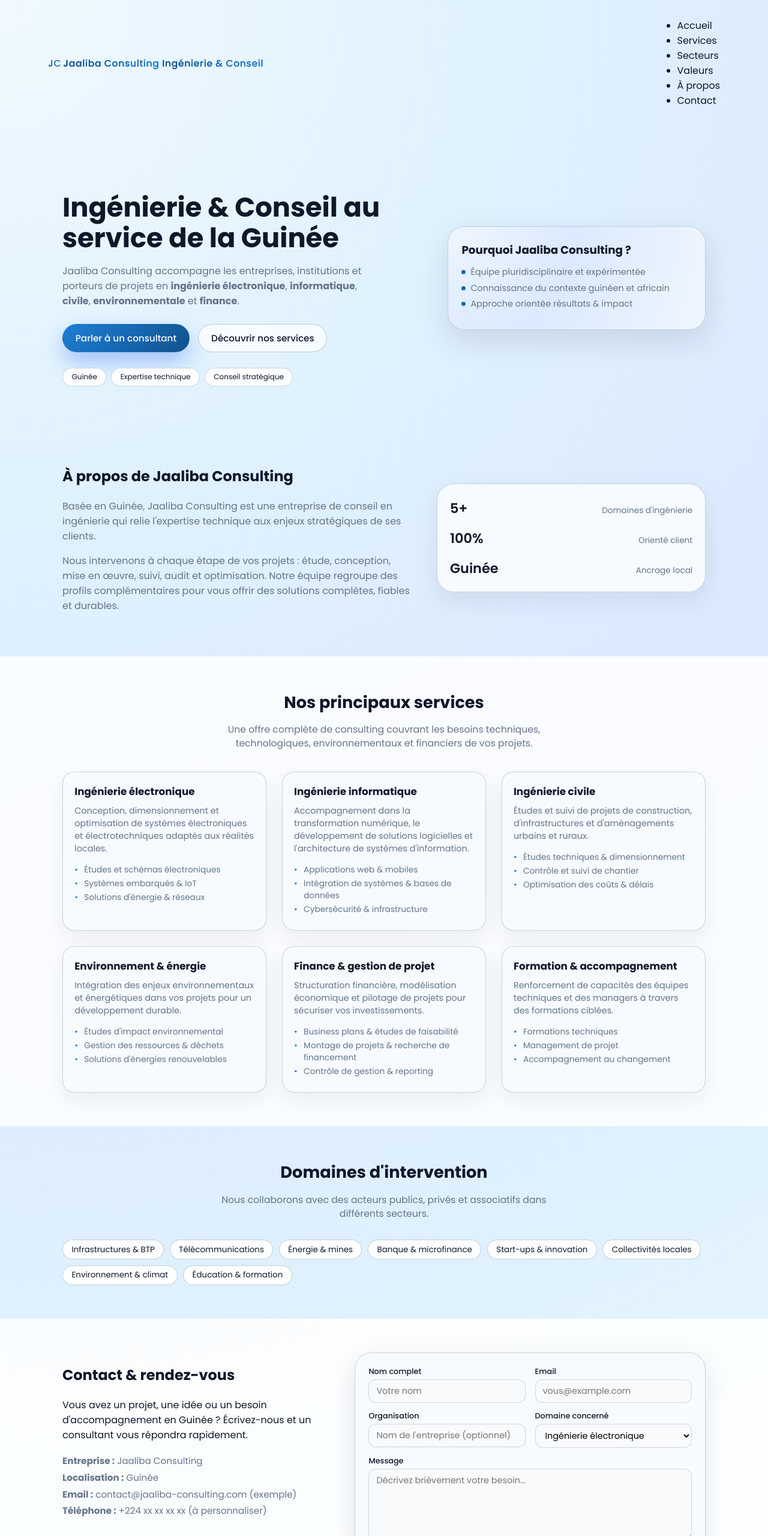
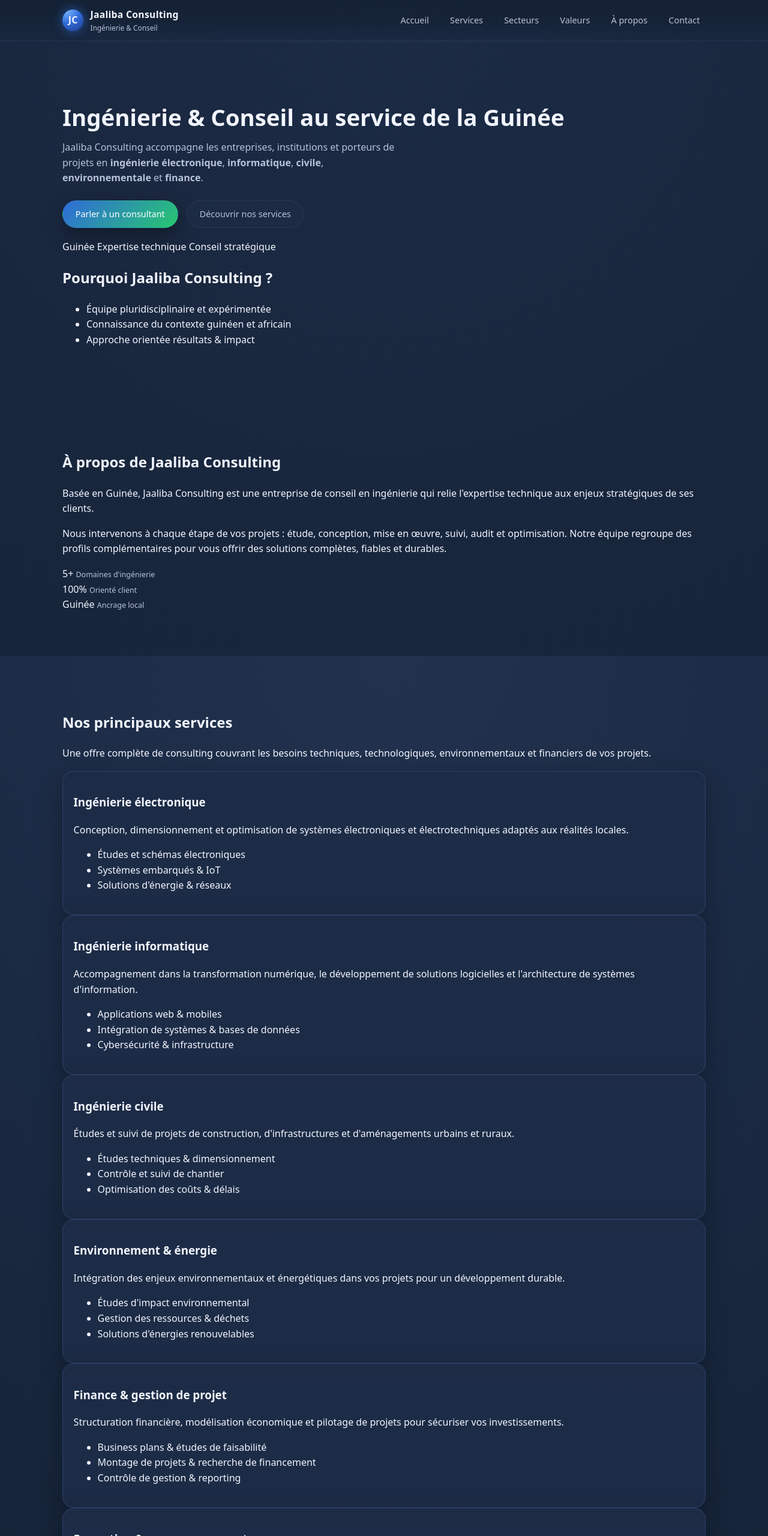
Before and after one commit to alderepelly/jaalibaguinee, a plain HTML site: page index.html in a window 1280 px wide. Shown: the top 2560 px of the page at 60% size. Drawn offline with Linux system fonts and the light colour scheme.

Commit message:
Update style.css

```diff
--- a/assets/css/style.css
+++ b/assets/css/style.css
@@ -1,45 +1,44 @@
-/* Import de la police Poppins déjà inclus via Google Fonts dans le HTML */
-
-:root {
-  --bg-main: #e6f4ff;
-  --bg-alt: #ffffff;
-  --bg-card: #f7fbff;
-  --primary: #1d7ed6;
-  --primary-soft: rgba(29, 126, 214, 0.08);
-  --primary-dark: #10528d;
-  --text-main: #0f172a;
-  --text-muted: #64748b;
-  --border-soft: rgba(148, 163, 184, 0.4);
-  --shadow-soft: 0 18px 50px rgba(15, 23, 42, 0.12);
-  --radius-lg: 20px;
-  --radius-xl: 28px;
-  --radius-pill: 999px;
-  --transition-fast: 0.18s ease-out;
-}
-
 *,
 *::before,
 *::after {
   box-sizing: border-box;
 }
 
+/* ---------------------------------------------------------
+   PALETTE ÉQUILIBRÉE (NI TROP SOMBRE, NI TROP CLAIRE)
+----------------------------------------------------------*/
+:root {
+  --bg: #0f1a2c;           /* fond principal bleu nuit adouci */
+  --bg-alt: #152235;       /* variante plus douce */
+  --card-bg: #1e2d47;      /* cartes lisibles, bleu/gris profond */
+
+  --primary: #2f6bda;
+  --primary-soft: rgba(47, 107, 218, 0.15);
+
+  --text: #f2f5ff;
+  --text-soft: #b8c2d9;
+  --border: #2a3a57;
+  --accent: #28c76f;
+
+  --radius-lg: 1.2rem;
+  --radius-xl: 1.6rem;
+  --shadow-soft: 0 16px 40px rgba(0, 0, 0, 0.28);
+  --transition: 0.22s ease-out;
+}
+
+html {
+  scroll-behavior: smooth;
+}
+
 body {
   margin: 0;
-  font-family: 'Poppins', system-ui, -apple-system, BlinkMacSystemFont, 'Segoe UI', sans-serif;
-  background: radial-gradient(circle at top left, #f0f9ff 0, #e0f2fe 25%, #dbeafe 50%, #e0f2fe 75%, #f0f9ff 100%);
-  color: var(--text-main);
-  -webkit-font-smoothing: antialiased;
+  font-family: system-ui, -apple-system, BlinkMacSystemFont, 'Segoe UI', sans-serif;
+  background: radial-gradient(circle at top, #1c2b45 0%, #152235 45%, #0f1a2c 100%);
+  color: var(--text);
+  line-height: 1.6;
 }
 
-img {
-  max-width: 100%;
-  display: block;
-}
-
-a {
-  color: inherit;
-  text-decoration: none;
-}
+/* Layout utils */
 
 .container {
   width: 100%;
@@ -48,555 +47,326 @@ a {
   padding: 0 1.5rem;
 }
 
+.section {
+  padding: 4.5rem 0;
+}
+
+.section-alt {
+  padding: 4.5rem 0;
+  background: radial-gradient(circle at top, #22324e 0%, #1a2942 50%, #152235 100%);
+}
+
+.section-header {
+  text-align: center;
+  margin-bottom: 2.5rem;
+}
+
+.section-header h2 {
+  font-size: 2rem;
+  margin-bottom: 0.5rem;
+}
+
+.section-header p {
+  max-width: 560px;
+  margin: 0.25rem auto 0;
+  color: var(--text-soft);
+}
+
 /* Header */
 
-.site-header {
+.header {
   position: sticky;
   top: 0;
-  z-index: 40;
-  backdrop-filter: blur(12px);
-  background: linear-gradient(to bottom, rgba(240, 249, 255, 0.9), rgba(240, 249, 255, 0.7));
-  border-bottom: 1px solid rgba(148, 163, 184, 0.25);
+  z-index: 50;
+  backdrop-filter: blur(16px);
+  background: linear-gradient(to bottom, rgba(21, 34, 53, 0.96), rgba(21, 34, 53, 0.86), transparent);
+  border-bottom: 1px solid var(--border);
 }
 
 .header-inner {
   display: flex;
   align-items: center;
   justify-content: space-between;
-  padding: 0.9rem 0;
+  padding: 0.75rem 1.5rem;
 }
 
 .logo {
-  font-weight: 700;
-  letter-spacing: 0.03em;
-  font-size: 1.25rem;
   display: flex;
-  align-items: baseline;
-  gap: 0.2rem;
+  align-items: center;
+  gap: 0.7rem;
 }
 
-.logo span {
-  font-weight: 500;
-  font-size: 0.98rem;
-  background: linear-gradient(to right, var(--primary-dark), var(--primary));
-  -webkit-background-clip: text;
-  background-clip: text;
-  color: transparent;
+.logo-mark {
+  width: 2.2rem;
+  height: 2.2rem;
+  border-radius: 999px;
+  display: inline-flex;
+  align-items: center;
+  justify-content: center;
+  background: radial-gradient(circle at 20% 0, #7db9ff, #2f6bda, #1e3a8a);
+  box-shadow: 0 0 18px rgba(47, 107, 218, 0.7);
+  font-weight: 700;
 }
 
-.main-nav {
+.logo-text {
   display: flex;
-  align-items: center;
-  gap: 1.5rem;
-  font-size: 0.92rem;
+  flex-direction: column;
 }
 
-.main-nav a {
-  position: relative;
-  padding: 0.3rem 0;
-  color: var(--text-muted);
-  transition: color var(--transition-fast);
+.logo-name {
+  font-weight: 600;
+  letter-spacing: 0.02em;
+  font-size: 0.98rem;
 }
 
-.main-nav a::after {
-  content: '';
-  position: absolute;
-  inset-inline: 0;
-  bottom: -0.2rem;
-  height: 2px;
-  border-radius: 999px;
-  background: linear-gradient(to right, var(--primary-dark), var(--primary));
-  transform: scaleX(0);
-  transform-origin: center;
-  transition: transform var(--transition-fast);
+.logo-tagline {
+  font-size: 0.74rem;
+  color: var(--text-soft);
 }
 
-.main-nav a:hover {
-  color: var(--text-main);
+.nav {
+  position: relative;
 }
 
-.main-nav a:hover::after {
-  transform: scaleX(1);
+.nav-links {
+  list-style: none;
+  display: flex;
+  gap: 1rem;
+  margin: 0;
+  padding: 0;
 }
 
-/* Mobile nav toggle */
+.nav-links a {
+  text-decoration: none;
+  font-size: 0.9rem;
+  color: var(--text-soft);
+  padding: 0.4rem 0.6rem;
+  border-radius: 999px;
+  transition: color var(--transition), background var(--transition), transform var(--transition);
+}
+
+.nav-links a:hover {
+  color: var(--text);
+  background: rgba(30, 45, 71, 0.7);
+  transform: translateY(-1px);
+}
 
 .nav-toggle {
   display: none;
-  border: none;
-  background: transparent;
-  padding: 0.3rem;
+  background: none;
+  border: 1px solid var(--border);
+  border-radius: 999px;
+  padding: 0.2rem 0.65rem;
+  color: var(--text-soft);
+  font-size: 1.15rem;
   cursor: pointer;
-}
-
-.nav-toggle span {
-  display: block;
-  width: 22px;
-  height: 2px;
-  margin-bottom: 5px;
-  border-radius: 999px;
-  background: var(--text-main);
-  transition: all 0.22s ease;
 }
 
 /* Hero */
 
 .hero {
-  padding: 4.5rem 0 3.5rem;
+  padding: 4.5rem 0 4rem;
 }
 
-.hero-grid {
+.hero-inner {
   display: grid;
-  grid-template-columns: minmax(0, 2.1fr) minmax(0, 1.5fr);
-  gap: 2.5rem;
+  grid-template-columns: minmax(0, 1.4fr) minmax(0, 1.1fr);
+  gap: 2.75rem;
   align-items: center;
 }
 
 .hero-text h1 {
-  font-size: clamp(2.1rem, 4vw, 2.8rem);
+  font-size: clamp(2.1rem, 3vw, 2.8rem);
   line-height: 1.15;
   margin-bottom: 1rem;
 }
 
 .hero-text p {
-  font-size: 1rem;
-  color: var(--text-muted);
-  max-width: 32rem;
+  color: var(--text-soft);
+  max-width: 560px;
+  margin-bottom: 1.5rem;
 }
 
 .hero-actions {
   display: flex;
   flex-wrap: wrap;
   gap: 0.9rem;
-  margin-top: 1.6rem;
+  margin-bottom: 1.2rem;
 }
 
 .btn {
-  border-radius: var(--radius-pill);
-  padding: 0.7rem 1.3rem;
-  font-size: 0.95rem;
-  font-weight: 500;
-  border: 1px solid transparent;
-  cursor: pointer;
   display: inline-flex;
   align-items: center;
   justify-content: center;
-  gap: 0.4rem;
-  transition: transform var(--transition-fast), box-shadow var(--transition-fast), background var(--transition-fast), border-color var(--transition-fast), color var(--transition-fast);
+  padding: 0.65rem 1.3rem;
+  border-radius: 999px;
+  border: 1px solid transparent;
+  font-size: 0.9rem;
+  text-decoration: none;
+  cursor: pointer;
+  transition: background var(--transition), color var(--transition), border-color var(--transition), transform var(--transition), box-shadow var(--transition);
 }
 
 .btn-primary {
-  background: linear-gradient(135deg, var(--primary), var(--primary-dark));
-  color: #f9fafb;
-  box-shadow: 0 16px 35px rgba(37, 99, 235, 0.35);
+  background: linear-gradient(135deg, #2f6bda, #28c76f);
+  color: white;
+  box-shadow: 0 12px 35px rgba(0, 0, 0, 0.35);
 }
 
 .btn-primary:hover {
   transform: translateY(-1px);
-  box-shadow: 0 22px 40px rgba(37, 99, 235, 0.4);
+  box-shadow: 0 18px 45px rgba(0, 0, 0, 0.38);
 }
 
 .btn-outline {
-  background: rgba(255, 255, 255, 0.7);
-  border-color: rgba(148, 163, 184, 0.55);
-  color: var(--text-main);
+  border-color: var(--border);
+  color: var(--text-soft);
+  background: rgba(30, 45, 71, 0.6);
 }
 
 .btn-outline:hover {
-  background: #ffffff;
   border-color: var(--primary);
+  color: var(--text);
 }
 
-.btn-full {
-  width: 100%;
-  justify-content: center;
+/* Hero badges */
+
+.hero-badges span {
+  font-size: 0.75rem;
+  padding: 0.3rem 0.7rem;
+  border-radius: 999px;
+  background: rgba(30, 45, 71, 0.75);
+  border: 1px solid rgba(76, 108, 173, 0.6);
+  color: var(--text-soft);
 }
 
-.hero-tags {
-  display: flex;
-  flex-wrap: wrap;
-  gap: 0.5rem;
-  margin-top: 1.6rem;
+/* Hero right panel */
+
+.hero-panel {
+  background: radial-gradient(circle at top left, rgba(47, 107, 218, 0.22), transparent 55%),
+              radial-gradient(circle at bottom right, rgba(40, 199, 111, 0.15), transparent 60%),
+              var(--bg-alt);
+  border-radius: var(--radius-xl);
+  border: 1px solid rgba(42, 58, 87, 0.9);
+  padding: 1.2rem 1.2rem 1.4rem;
+  box-shadow: var(--shadow-soft);
 }
 
-.hero-tags span {
-  padding: 0.35rem 0.9rem;
-  border-radius: var(--radius-pill);
-  font-size: 0.75rem;
-  background: rgba(255, 255, 255, 0.9);
-  border: 1px solid rgba(148, 163, 184, 0.45);
+.hero-stats .stat {
+  background: rgba(30, 45, 71, 0.85);
+  border: 1px solid rgba(47, 107, 218, 0.25);
 }
 
-.hero-card {
-  background: radial-gradient(circle at top left, #eff6ff 0, #dbeafe 45%, #eff6ff 100%);
-  border-radius: var(--radius-xl);
-  padding: 1.6rem 1.4rem;
-  box-shadow: var(--shadow-soft);
-  border: 1px solid rgba(148, 163, 184, 0.45);
-}
-
-.hero-card h2 {
+.stat-value {
+  font-weight: 600;
   font-size: 1.15rem;
-  margin-top: 0;
-  margin-bottom: 0.8rem;
-}
-
-.hero-card ul {
-  list-style: none;
-  padding: 0;
-  margin: 0;
-}
-
-.hero-card li {
-  display: flex;
-  align-items: center;
-  gap: 0.5rem;
-  font-size: 0.9rem;
-  color: var(--text-muted);
-  margin-bottom: 0.35rem;
-}
-
-.hero-card li::before {
-  content: '';
-  width: 7px;
-  height: 7px;
-  border-radius: 999px;
-  background: linear-gradient(to bottom right, var(--primary-dark), var(--primary));
-}
-
-/* Sections */
-
-.section {
-  padding: 3.5rem 0;
-}
-
-.section-alt {
-  padding: 3.5rem 0;
-  background: rgba(255, 255, 255, 0.85);
-  backdrop-filter: blur(6px);
-}
-
-.section-title {
-  font-size: 1.7rem;
-  text-align: center;
-  margin: 0 0 0.8rem;
-}
-
-.section-intro {
-  text-align: center;
-  color: var(--text-muted);
-  margin: 0 auto 2rem;
-  max-width: 34rem;
-  font-size: 0.98rem;
-}
-
-/* A propos */
-
-.section-grid {
-  display: grid;
-  grid-template-columns: minmax(0, 1.7fr) minmax(0, 1.3fr);
-  gap: 2.4rem;
-  align-items: center;
-}
-
-.section-grid p {
-  color: var(--text-muted);
-}
-
-.stats-card {
-  background: var(--bg-card);
-  border-radius: var(--radius-xl);
-  padding: 1.4rem 1.3rem;
-  border: 1px solid rgba(148, 163, 184, 0.45);
-  box-shadow: 0 14px 40px rgba(15, 23, 42, 0.08);
-  display: grid;
-  gap: 1rem;
-}
-
-.stat {
-  display: flex;
-  align-items: baseline;
-  justify-content: space-between;
-}
-
-.stat-number {
-  font-weight: 600;
-  font-size: 1.4rem;
 }
 
 .stat-label {
-  font-size: 0.85rem;
-  color: var(--text-muted);
+  font-size: 0.78rem;
+  color: var(--text-soft);
 }
 
-/* Cards services */
-
-.cards-grid {
-  display: grid;
-  grid-template-columns: repeat(3, minmax(0, 1fr));
-  gap: 1.6rem;
-  margin-top: 2.2rem;
-}
+/* Cards */
 
 .card {
-  background: var(--bg-card);
+  background: rgba(30, 45, 71, 0.95);
   border-radius: var(--radius-lg);
-  padding: 1.2rem 1.2rem 1.3rem;
-  border: 1px solid rgba(148, 163, 184, 0.45);
-  box-shadow: 0 12px 35px rgba(15, 23, 42, 0.07);
-  display: flex;
-  flex-direction: column;
-  gap: 0.6rem;
-  transition: transform var(--transition-fast), box-shadow var(--transition-fast), border-color var(--transition-fast), background var(--transition-fast);
-}
-
-.card h3 {
-  font-size: 1.05rem;
-  margin: 0;
-}
-
-.card p {
-  font-size: 0.9rem;
-  color: var(--text-muted);
-  margin: 0;
-}
-
-.card ul {
-  list-style: none;
-  padding: 0;
-  margin: 0.3rem 0 0;
-}
-
-.card li {
-  position: relative;
-  padding-left: 1rem;
-  font-size: 0.86rem;
-  color: var(--text-muted);
-  margin-bottom: 0.2rem;
-}
-
-.card li::before {
-  content: '•';
-  position: absolute;
-  left: 0;
-  color: var(--primary);
+  padding: 1.1rem 1.1rem 1.2rem;
+  border: 1px solid rgba(76, 108, 173, 0.35);
+  box-shadow: 0 14px 40px rgba(0, 0, 0, 0.3);
+  transition: transform var(--transition), box-shadow var(--transition), border-color var(--transition), background var(--transition);
 }
 
 .card:hover {
-  transform: translateY(-4px);
-  box-shadow: 0 18px 45px rgba(15, 23, 42, 0.16);
-  border-color: var(--primary);
-  background: linear-gradient(135deg, rgba(255, 255, 255, 0.96), rgba(239, 246, 255, 0.96));
+  background: rgba(37, 54, 84, 0.98);
+  border-color: rgba(76, 108, 173, 0.9);
+  transform: translateY(-3px);
 }
 
-/* Chips secteurs */
-
-.chips-grid {
-  display: flex;
-  flex-wrap: wrap;
-  gap: 0.6rem;
-  margin-top: 1.6rem;
+.service-card p,
+.service-card ul {
+  color: var(--text-soft);
 }
 
-.chip {
-  padding: 0.35rem 0.9rem;
-  border-radius: var(--radius-pill);
-  border: 1px solid rgba(148, 163, 184, 0.55);
-  background: rgba(255, 255, 255, 0.95);
-  font-size: 0.84rem;
+/* Service highlight */
+
+.service-card-highlight {
+  border: 1px solid rgba(40, 199, 111, 0.7);
+  background: radial-gradient(circle at top, rgba(40, 199, 111, 0.15), rgba(30, 45, 71, 0.98));
 }
 
-/* Contact */
+/* Contact form */
 
-.contact-grid {
-  display: grid;
-  grid-template-columns: minmax(0, 1.4fr) minmax(0, 1.8fr);
-  gap: 2rem;
-  align-items: start;
+.contact-form {
+  background: rgba(30, 45, 71, 0.95);
+  border: 1px solid rgba(47, 107, 218, 0.4);
+  box-shadow: var(--shadow-soft);
 }
 
-.contact-info {
-  list-style: none;
-  padding: 0;
-  margin: 1.2rem 0 0;
-  font-size: 0.95rem;
-  color: var(--text-muted);
-}
-
-.contact-info li {
-  margin-bottom: 0.3rem;
-}
-
-.contact-form {
-  background: var(--bg-card);
-  padding: 1.4rem 1.4rem 1.5rem;
-  border-radius: var(--radius-xl);
-  border: 1px solid rgba(148, 163, 184, 0.45);
-  box-shadow: 0 14px 40px rgba(15, 23, 42, 0.1);
-}
-
-.form-row {
-  display: grid;
-  grid-template-columns: repeat(2, minmax(0, 1fr));
-  gap: 1rem;
-}
-
-.form-field {
-  display: flex;
-  flex-direction: column;
-  gap: 0.25rem;
-  margin-bottom: 0.8rem;
-}
-
-.form-field label {
-  font-size: 0.8rem;
-  font-weight: 500;
-}
-
-.form-field input,
-.form-field select,
-.form-field textarea {
-  border-radius: 12px;
-  border: 1px solid var(--border-soft);
-  padding: 0.5rem 0.75rem;
-  font-family: inherit;
-  font-size: 0.9rem;
-  background: rgba(248, 250, 252, 0.9);
-  transition: border-color var(--transition-fast), box-shadow var(--transition-fast), background var(--transition-fast), transform var(--transition-fast);
-}
-
-.form-field textarea {
-  resize: vertical;
-  min-height: 120px;
-}
-
-.form-field input:focus,
-.form-field select:focus,
-.form-field textarea:focus {
-  outline: none;
-  border-color: var(--primary);
-  box-shadow: 0 0 0 1px var(--primary-soft), 0 10px 25px rgba(15, 23, 42, 0.18);
-  background: #ffffff;
-  transform: translateY(-1px);
-}
-
-.form-note {
-  font-size: 0.78rem;
-  color: var(--text-muted);
-  margin-top: 0.6rem;
+input,
+textarea {
+  background: rgba(21, 34, 53, 0.96);
+  border: 1px solid var(--border);
+  color: var(--text);
 }
 
 /* Footer */
 
-.site-footer {
-  padding: 1.4rem 0 1.6rem;
-  border-top: 1px solid rgba(148, 163, 184, 0.4);
-  background: rgba(15, 23, 42, 0.03);
+.footer {
+  border-top: 1px solid var(--border);
+  padding: 1.2rem 0 1.5rem;
+  background: radial-gradient(circle at bottom, #1a2942 0%, #0f1a2c 70%);
 }
 
 .footer-inner {
-  display: flex;
-  flex-wrap: wrap;
-  gap: 0.6rem;
-  align-items: center;
-  justify-content: space-between;
-  font-size: 0.8rem;
-  color: var(--text-muted);
-}
-
-.footer-small {
-  opacity: 0.8;
+  text-align: center;
+  font-size: 0.84rem;
+  color: var(--text-soft);
 }
 
 /* Responsive */
 
 @media (max-width: 900px) {
-  .hero-grid,
-  .section-grid,
-  .contact-grid {
-    grid-template-columns: minmax(0, 1fr);
+  .hero-inner {
+    grid-template-columns: 1fr;
   }
 
-  .hero {
-    padding-top: 3.5rem;
-  }
-
-  .hero-card {
+  .hero-panel {
     order: -1;
   }
 
-  .cards-grid {
-    grid-template-columns: repeat(2, minmax(0, 1fr));
+  .values-grid,
+  .about-grid,
+  .contact-grid {
+    grid-template-columns: 1fr;
   }
 }
 
 @media (max-width: 720px) {
-  .header-inner {
-    padding-block: 0.6rem;
+  .nav-toggle {
+    display: inline-flex;
   }
 
-  .main-nav {
+  .nav-links {
     position: absolute;
-    inset-inline: 0;
-    top: 3.1rem;
+    top: calc(100% + 0.5rem);
+    right: 0.75rem;
     flex-direction: column;
-    background: rgba(248, 250, 252, 0.97);
-    padding: 0.9rem 1.5rem 1rem;
-    border-bottom: 1px solid rgba(148, 163, 184, 0.5);
-    transform-origin: top;
-    transform: scaleY(0);
+    background: var(--card-bg);
+    border-radius: 1rem;
+    padding: 0.5rem;
+    min-width: 11rem;
+    border: 1px solid var(--border);
+    box-shadow: var(--shadow-soft);
     opacity: 0;
     pointer-events: none;
-    transition: transform 0.2s ease-out, opacity 0.18s ease-out;
+    transform: translateY(-6px);
   }
 
-  .main-nav.open {
-    transform: scaleY(1);
+  .nav-links.nav-open {
     opacity: 1;
     pointer-events: auto;
-  }
-
-  .nav-toggle {
-    display: block;
-  }
-
-  .nav-toggle.active span:nth-child(1) {
-    transform: translateY(7px) rotate(45deg);
-  }
-
-  .nav-toggle.active span:nth-child(2) {
-    opacity: 0;
-  }
-
-  .nav-toggle.active span:nth-child(3) {
-    transform: translateY(-7px) rotate(-45deg);
-  }
-
-  .cards-grid {
-    grid-template-columns: minmax(0, 1fr);
-  }
-
-  .form-row {
-    grid-template-columns: minmax(0, 1fr);
-  }
-
-  .footer-inner {
-    flex-direction: column;
-    align-items: flex-start;
+    transform: translateY(0);
   }
 }
-
-@media (max-width: 480px) {
-  .hero-text h1 {
-    font-size: 1.8rem;
-  }
-
-  .container {
-    padding-inline: 1.1rem;
-  }
-
-  .hero-card,
-  .contact-form {
-    border-radius: 18px;
-  }
-}
```
